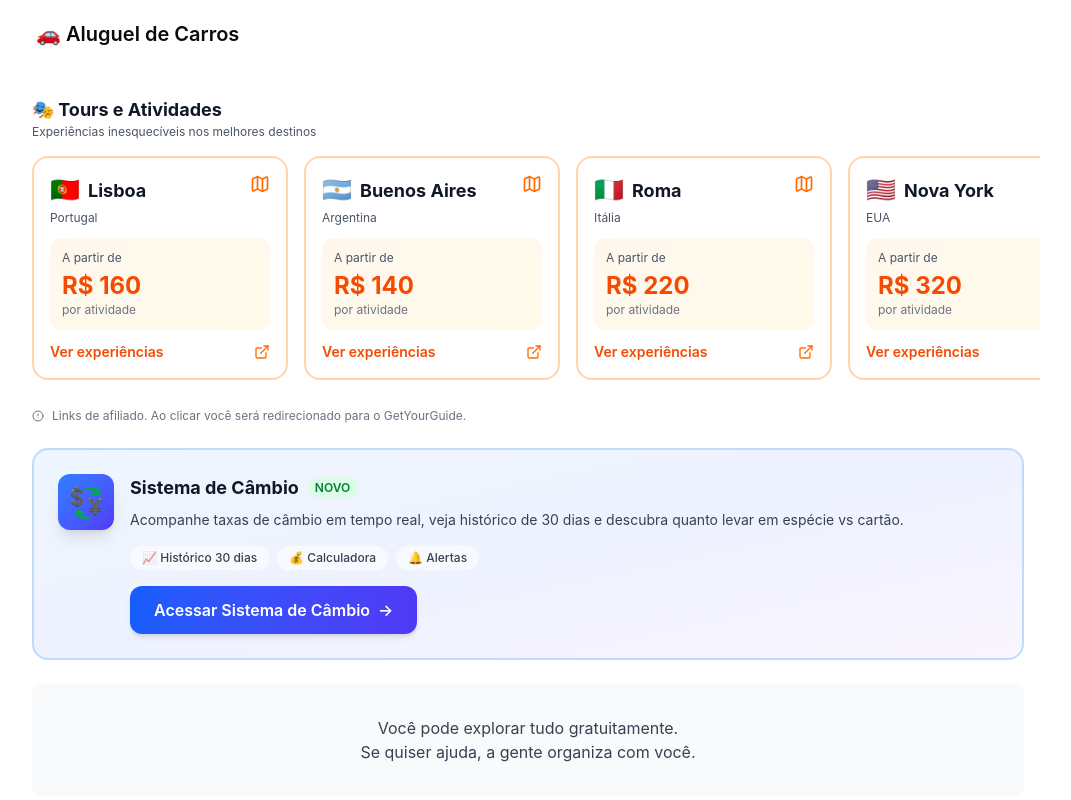
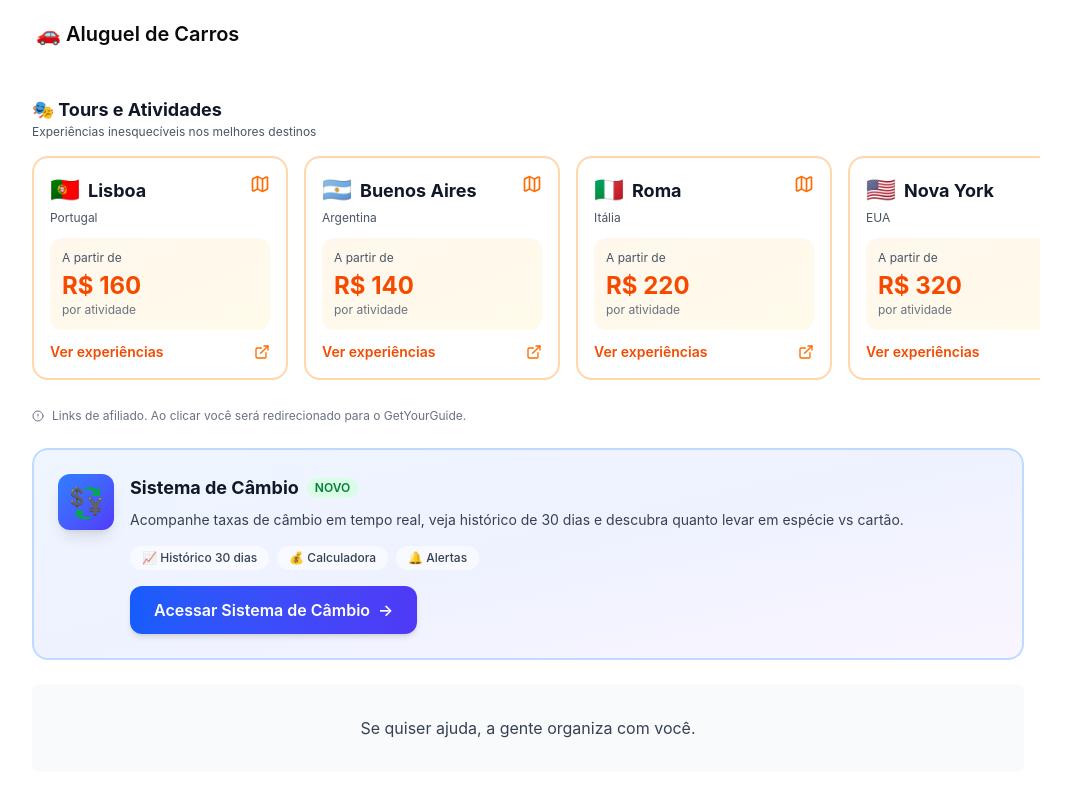
Before and after one commit to brunobaumgartner/planejeviagem, a React (Vite) app: page / in a window 1280 px wide. Shown: the part 1069-1869 px from the top of the page, without its empty margins (112-1183 px from the left). Built offline with nearby package versions, Linux system fonts and the light colour scheme.

Commit message:
docs: Remove texto desnecessário

```diff
--- a/src/app/components/screens/Home.tsx
+++ b/src/app/components/screens/Home.tsx
@@ -139,8 +139,6 @@ export function Home() {
         {/* Support Message */}
         <div className="text-center py-8 px-4 bg-gray-50 rounded-lg mb-6">
           <p className="text-gray-700">
-            Você pode explorar tudo gratuitamente.
-            <br />
             Se quiser ajuda, a gente organiza com você.
           </p>
         </div>
```
